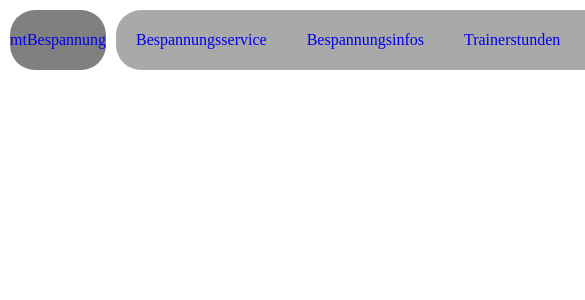
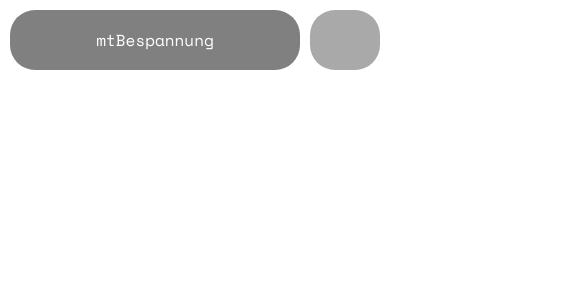
Before and after one commit to rbmortiz/mtbespannung_website, a React (Vite) app: page / in a window 390 px wide. Shown: the top 300 px of the page, 585 px wide, since content can reach past the window. Built offline with nearby package versions, Linux system fonts and the light colour scheme.

Commit message:
working font and links

```diff
--- a/src/components/stylesheet.css
+++ b/src/components/stylesheet.css
@@ -1,7 +1,38 @@
+/* HTML Elements */
+
+@font-face {
+    font-family: Spacemono;
+    src: url(../fonts/SpaceMono-Regular.woff2);
+}
+
+body {
+    font-family: Spacemono;
+}
+
+/* Conditional Elements */
+
+@media (max-width: 948px) {
+
+    .navbar-link {
+        display: none;
+    }
+
+    .rightbox {
+        max-width: 70px;
+    }
+
+    .leftbox {
+        flex: 1;
+    }
+
+}
+
 /* NavBar Elements */
 
 .allbox{
     display: flex;
+    justify-content: flex-end;
+    flex-wrap: wrap;
 }
 
 .leftbox {
@@ -10,6 +41,11 @@
     margin: 10px 10px 0 10px;
     background-color: grey;
     border-radius: 25px;
+    color: white;
+}
+
+.navbar-name {
+    color: white;
 }
 
 .rightbox {
@@ -45,7 +81,13 @@
 
 .navbar-link {
     text-decoration: none;
+    color: white;
     padding: 10px 20px;
+}
+
+.active {
+    color: grey;
+    text-decoration: none;
 }
 
 
```
